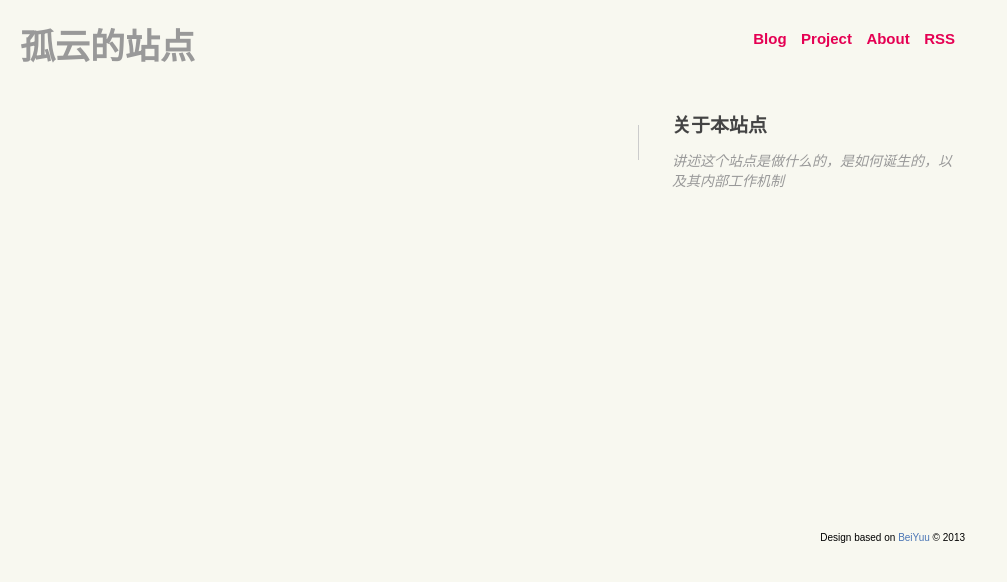
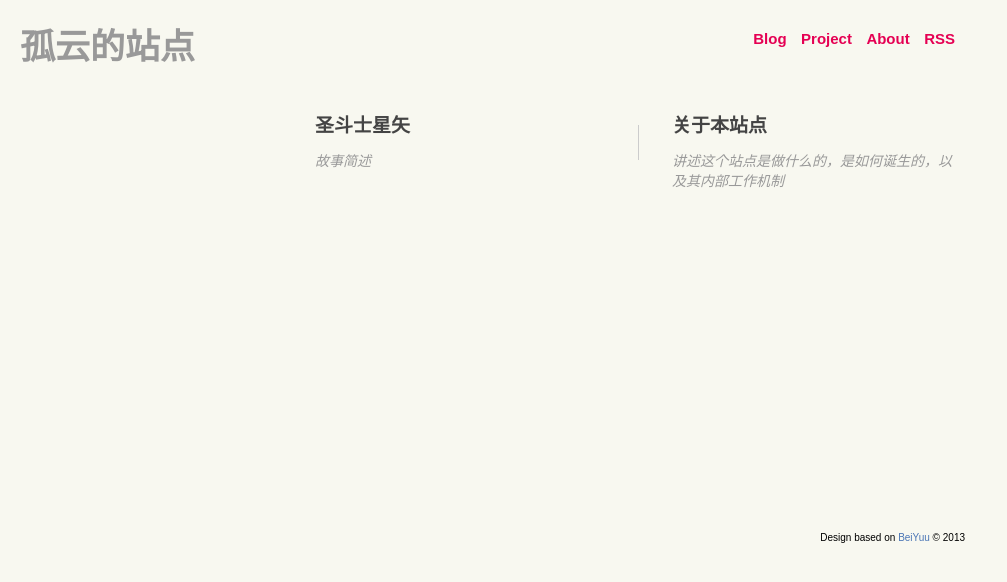
Before and after one commit to gaofeng/gaofeng.github.com, a Jekyll site: the page built from index.md, in a window 1280 px wide. Shown: the top 582 px of the page, without its empty margins (0-1007 px from the left). Built offline with Jekyll 4.4.1, drawn with Linux system fonts in a browser that asks for light colours; nearby versions of some CDN libraries; Markdown is read by kramdown in place of the engine named in the settings.

Commit message:
修改配置。

```diff
--- a/_config.yml
+++ b/_config.yml
@@ -5,14 +5,14 @@ pygments:         true
 paginate:         6
 permalink:        /:title
 
-title:            孤云的站点
+title:            高峰的站点
 url:              http://gaofeng.github.com
 feed:             /atom.xml
 author:
     name:         高峰
     twitter:      无
-description:      孤云的站点
-author_info:
+description:      高峰的站点
+author_info:      <a href="http://gaofeng.github.com/about">高峰</a>
 
 copyright:
     - Design based on <a href="http://beiyuu.com/about" title="BeiYuu" target="_blank">BeiYuu</a> &copy; 2013
--- /dev/null
+++ b/_posts/blog/2013-03-05-saint-seiya.md
@@ -0,0 +1,14 @@
+---
+layout: post
+title: 圣斗士星矢
+description: 故事简述
+category: blog
+---
+
+# [{{ page.title }}][1]
+By {{ site.author_info }}
+
+
+
+
+[1]:    {{ page.url}}  ({{ page.title }})
```
